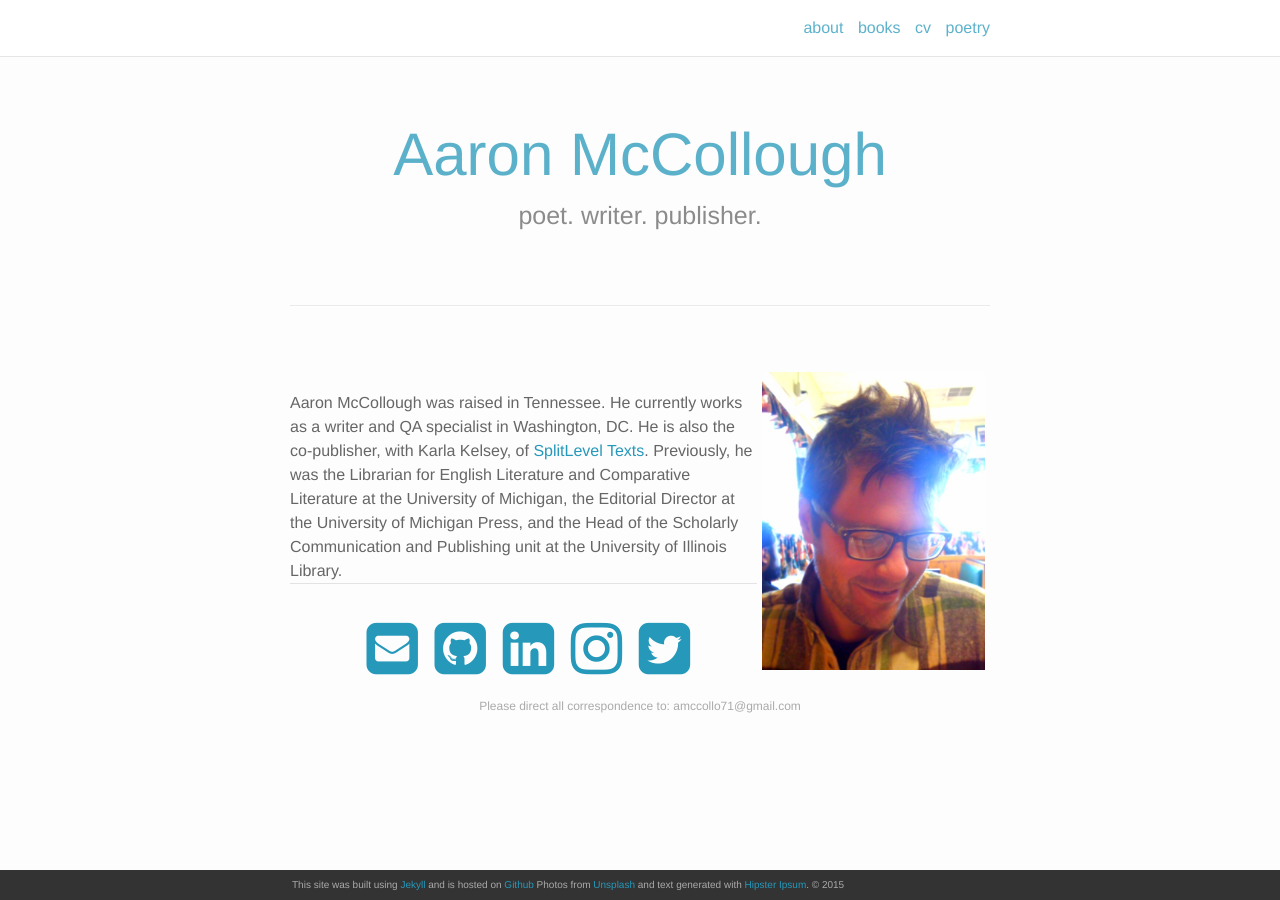
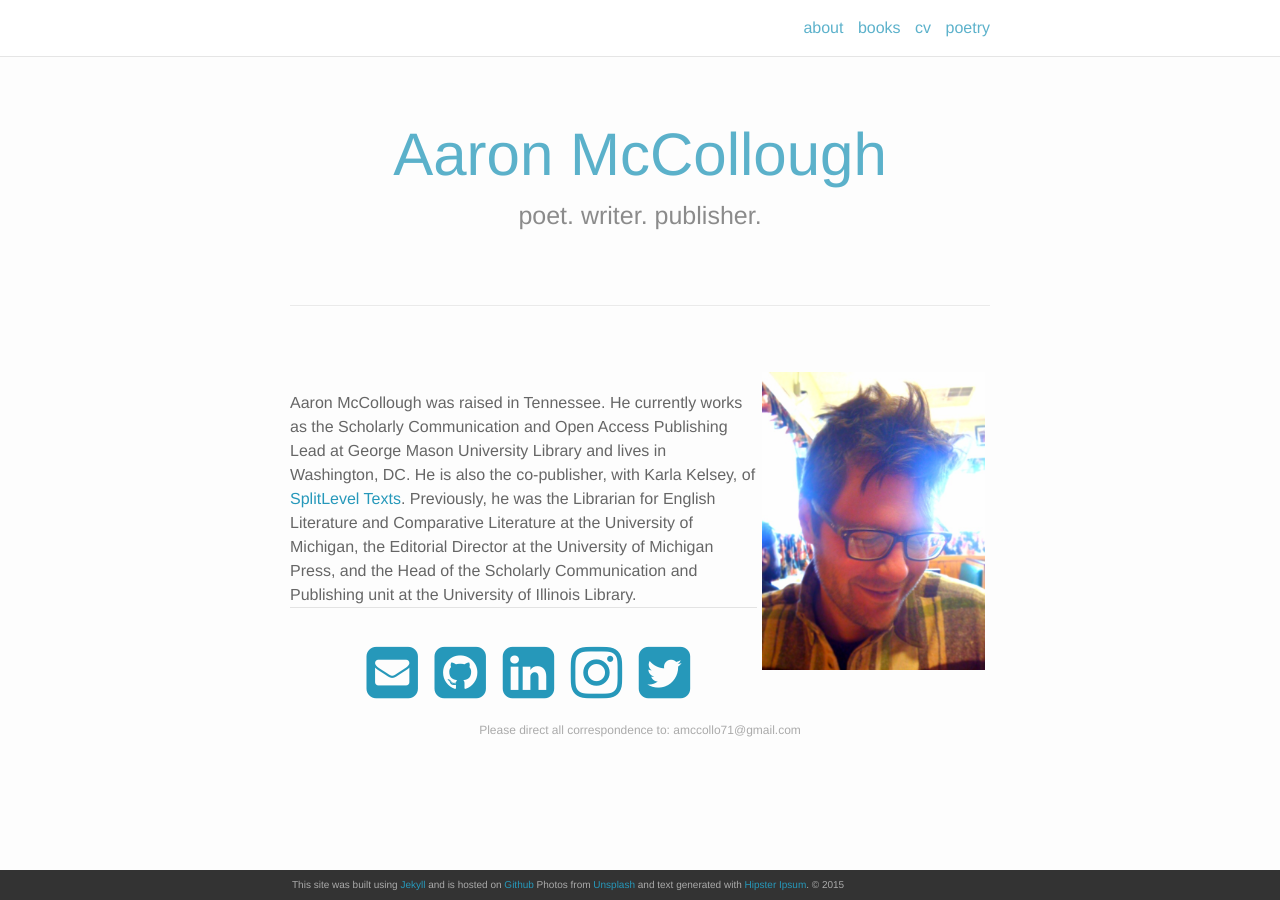
Before and after one commit to amccollo/amccollo.github.io, a Jekyll site: the page built from index.html, in a window 1280 px wide. Built offline with Jekyll 4.4.1, drawn with Linux system fonts in a browser that asks for light colours; nearby versions of some CDN libraries; the list of posts is cut into pages by our own code.

Commit message:
Update bio

```diff
--- a/index.html
+++ b/index.html
@@ -13,7 +13,7 @@ layout: default
 <img class="col one right" src="/img/prof_pic.jpg">
 
 <br/>
-Aaron McCollough was raised in Tennessee. He currently works as a writer and QA specialist in Washington, DC. He is also the co-publisher, with Karla Kelsey, of <a href="http://www.splitleveltexts.com" target="_blank">SplitLevel Texts</a>.
+Aaron McCollough was raised in Tennessee. He currently works as the Scholarly Communication and Open Access Publishing Lead at George Mason University Library and lives in Washington, DC. He is also the co-publisher, with Karla Kelsey, of <a href="http://www.splitleveltexts.com" target="_blank">SplitLevel Texts</a>.
 Previously, he was the Librarian for English Literature and Comparative Literature at the University of Michigan, the Editorial Director at the University of Michigan Press,
 and the Head of the Scholarly Communication and Publishing unit at the University of Illinois Library.
 
```
